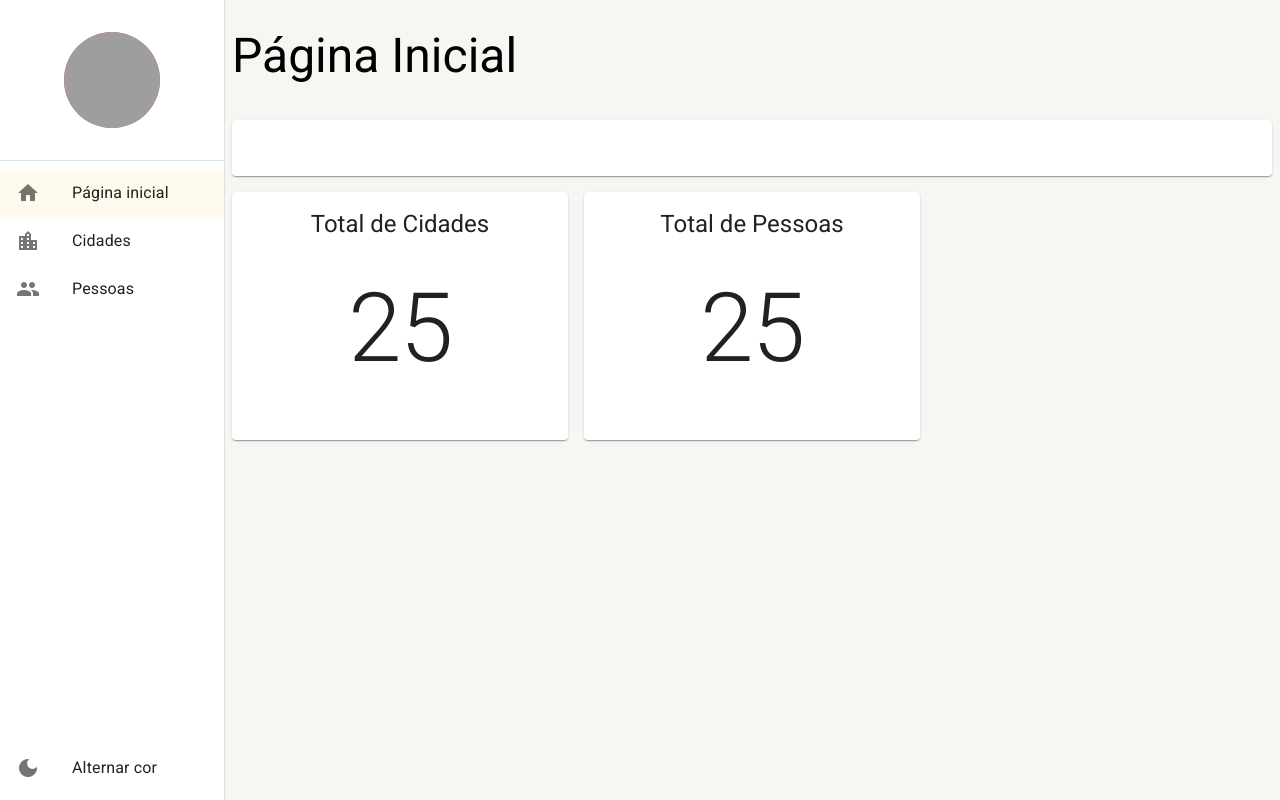
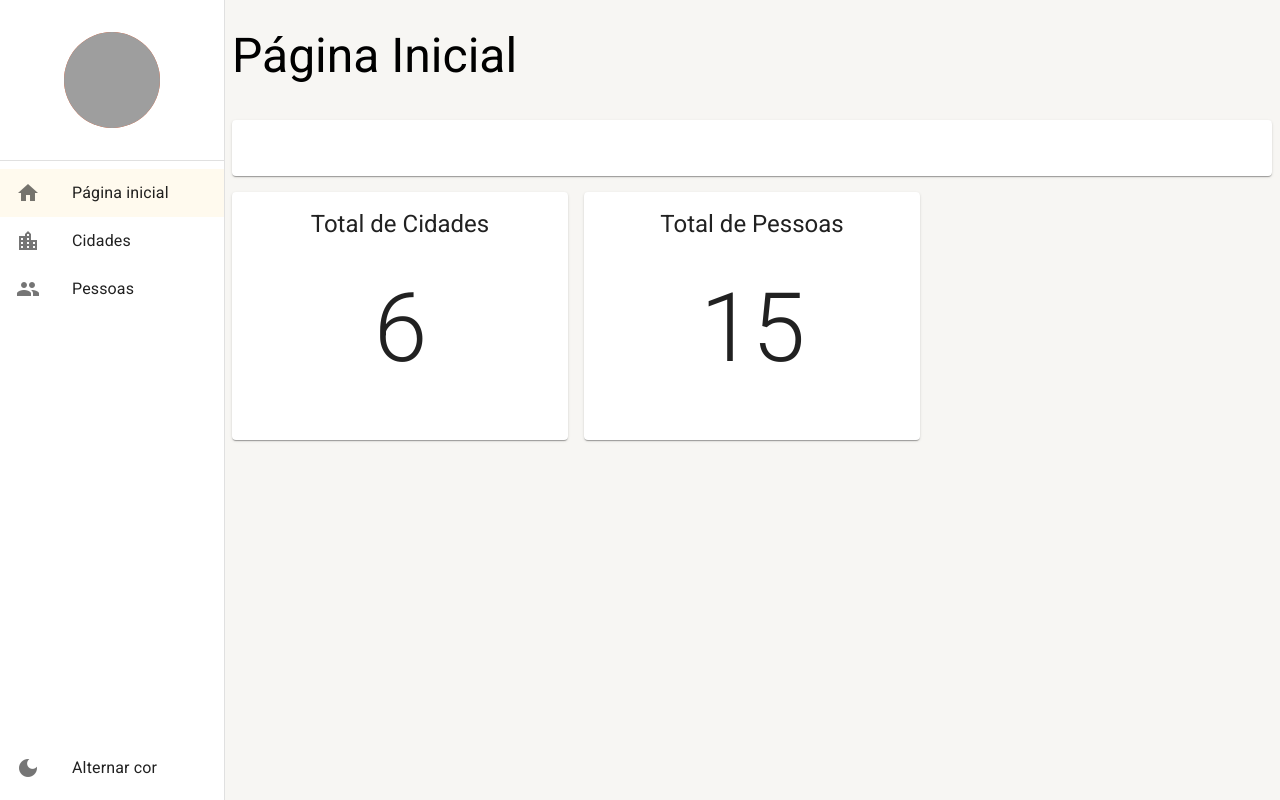
Before and after one commit to m4rcaoferole/materialui-ts, a React (Create React App) app: page /pagina-inicial in a window 1280 px wide. Built offline with nearby package versions, Linux system fonts and the light colour scheme; data requests are answered from the project's data file; grey boxes are pictures that could not be loaded.

Commit message:
feat: buscanso requisito do json server

```diff
--- a/src/pages/dashboard/Dashboard.tsx
+++ b/src/pages/dashboard/Dashboard.tsx
@@ -1,8 +1,46 @@
+import { useEffect, useState } from 'react';
 import { Box, Card, CardContent, Grid, Typography } from '@mui/material';
+
 import { Toolbar } from '../../shared/components';
 import { LayoutBasePage } from '../../shared/layouts';
+import { CidadesService } from '../../shared/services/api/cidades/CidadesService';
+import { PessoasService } from '../../shared/services/api/pessoas/PessoasService';
 
 export const Dashboard = () => {
+  const [isLoadingCities, setIsLoadingCities] = useState(true);
+  const [totalCountCities, setTotalCountCities] = useState(0);
+
+  const [isLoadingPeople, setIsLoadingPeople] = useState(true);
+  const [totalCountPeople, setTotalCountPeople] = useState(0);
+
+  useEffect(() => {
+    setIsLoadingCities(true);
+    setIsLoadingPeople(true);
+
+    CidadesService.getAll(1)
+      .then((result) => {
+        setIsLoadingCities(false);
+
+        if (result instanceof Error) {
+          alert(result.message);
+        } else {
+          setTotalCountCities(result.totalCount);
+        }
+      });
+
+    PessoasService.getAll(1)
+      .then((result) => {
+        setIsLoadingPeople(false);
+
+        if (result instanceof Error) {
+          alert(result.message);
+        } else {
+          setTotalCountPeople(result.totalCount);
+        }
+      });
+  }, []);
+
+
   return (
     <LayoutBasePage
       title="Página Inicial"
@@ -19,9 +57,16 @@ export const Dashboard = () => {
                   </Typography>
 
                   <Box padding={4} display='flex' justifyContent='center' alignItems='center'>
-                    <Typography variant='h1'>
-                      25
-                    </Typography>
+                    { !isLoadingCities &&(
+                      <Typography variant='h1'>
+                        {totalCountCities}
+                      </Typography>
+                    )}
+                    { isLoadingCities && (
+                      <Typography variant='h4'>
+                        Carregando...
+                      </Typography>
+                    )}
                   </Box>
 
                 </CardContent>
@@ -36,9 +81,16 @@ export const Dashboard = () => {
                   </Typography>
 
                   <Box padding={4} display='flex' justifyContent='center' alignItems='center'>
-                    <Typography variant='h1'>
-                      25
-                    </Typography>
+                    { !isLoadingPeople &&(
+                      <Typography variant='h1'>
+                        {totalCountPeople}
+                      </Typography>
+                    )}
+                    { isLoadingPeople && (
+                      <Typography variant='h4'>
+                        Carregando...
+                      </Typography>
+                    )}
                   </Box>
                 </CardContent>
               </Card>
```
